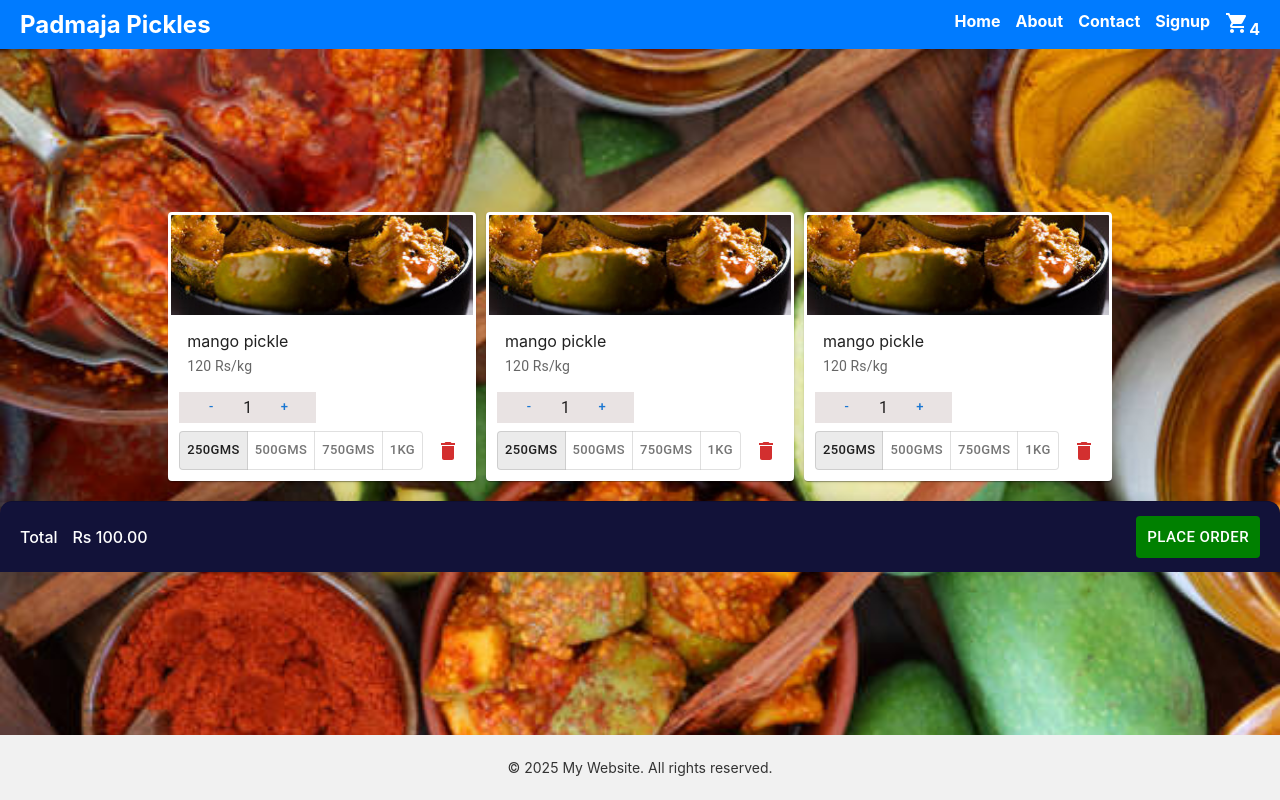
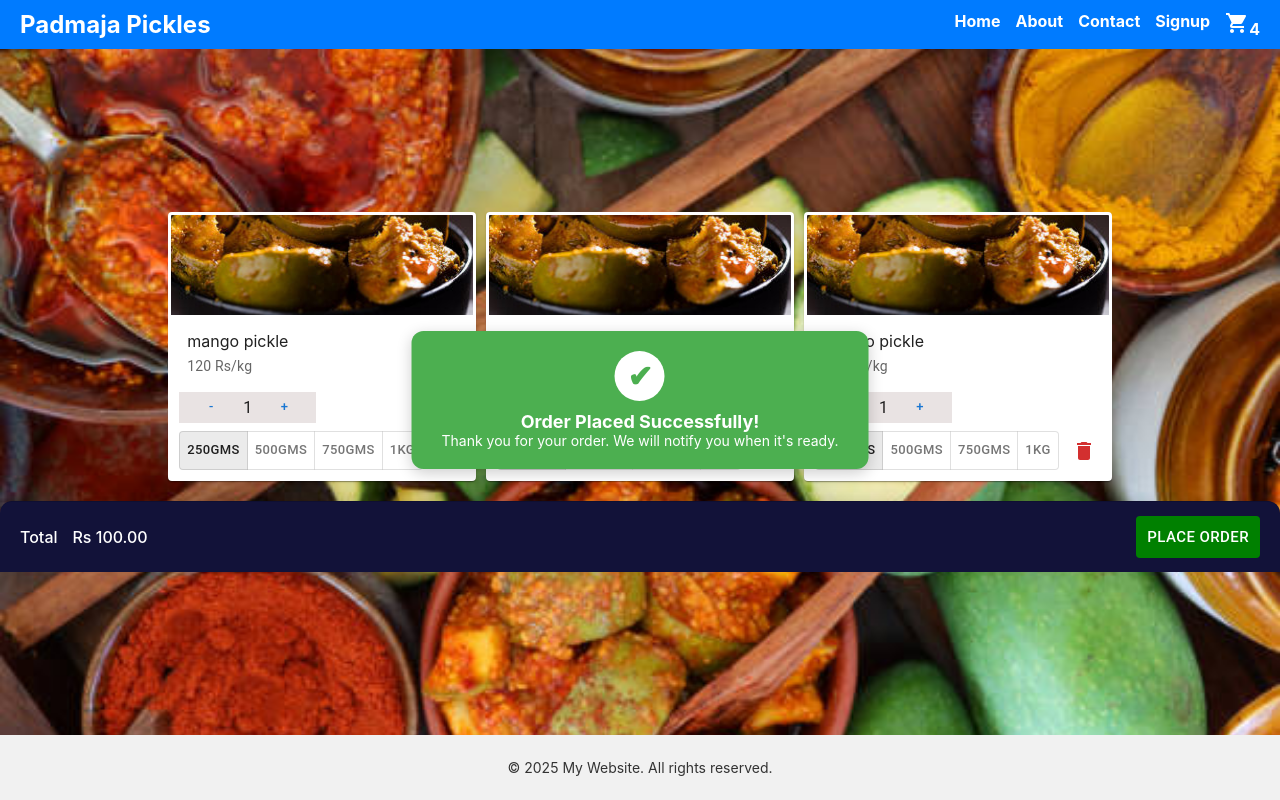
Before and after one commit to Harish-Pulapa-7036/Pickle_delivery, a React (Create React App) app: page /cart in a window 1280 px wide. Both pictures are taken after a click on the button "PLACE ORDER". Built offline with nearby package versions, Linux system fonts and the light colour scheme.

Commit message:
order popup with sound

```diff
--- /dev/null
+++ b/src/components/OrderPopup.css
@@ -0,0 +1,60 @@
+.order-popup {
+    position: fixed;
+    top: 50%;
+    left: 50%;
+    transform: translate(-50%, -50%);
+    background: #4caf50; /* Success green */
+    color: white;
+    padding: 20px 30px;
+    box-shadow: 0 4px 15px rgba(0, 0, 0, 0.2);
+    border-radius: 12px;
+    z-index: 1000;
+    text-align: center;
+    animation: fadeIn 0.3s ease-in-out;
+    display: flex;
+    flex-direction: column;
+    align-items: center;
+    gap: 10px;
+}
+.popup-content{
+    display: flex;
+    justify-content: center;
+    align-items: center;
+    flex-direction: column;
+}
+.popup-content h3 {
+    margin: 0;
+    font-size: 18px;
+    font-weight: bold;
+}
+
+.popup-content p {
+    margin: 0;
+    font-size: 14px;
+    color: white;
+}
+
+.tick-mark {
+    width: 50px;
+    height: 50px;
+    background: white;
+    color: #4caf50;
+    border-radius: 50%;
+    display: flex;
+    align-items: center;
+    justify-content: center;
+    font-size: 30px;
+    font-weight: bold;
+    margin-bottom: 10px;
+}
+
+@keyframes fadeIn {
+    from {
+        opacity: 0;
+        transform: translate(-50%, -45%);
+    }
+    to {
+        opacity: 1;
+        transform: translate(-50%, -50%);
+    }
+}
--- /dev/null
+++ b/src/components/OrderPopup.jsx
@@ -0,0 +1,28 @@
+import React, { useState, useEffect } from 'react';
+import './OrderPopup.css'; // Add styles here
+
+const OrderPopup = ({
+    orderPlaced,
+    setOrderPlaced
+}) => {
+
+
+
+    return (
+        <div>
+
+            {/* Popup */}
+            {orderPlaced && (
+                <div className="order-popup">
+                    <div className="popup-content">
+                    <div className="tick-mark">✔</div>
+                        <h3>Order Placed Successfully!</h3>
+                        <p>Thank you for your order. We will notify you when it's ready.</p>
+                    </div>
+                </div>
+            )}
+        </div>
+    );
+};
+
+export default OrderPopup;
--- a/src/pages/CartList.jsx
+++ b/src/pages/CartList.jsx
@@ -2,6 +2,7 @@ import { Button, Card, CardActions, CardContent, CardMedia, IconButton, ToggleBu
 import "./CartList.css"
 import { useState } from "react";
 import DeleteIcon from '@mui/icons-material/Delete';
+import OrderPopup from "../components/OrderPopup";
 const CartItem = () => {
     const [selectedWeight, setSelectedWeight] = useState('250gms');
     const [quantity, setQuantity] = useState(1);
@@ -69,6 +70,18 @@ const CartItem = () => {
     </>
 }
 const CartList = () => {
+     // Function to handle order placement
+     const [orderPlaced, setOrderPlaced] = useState(false);
+     const placeOrder = () => {
+        setOrderPlaced(true);
+
+        // // Play order placed sound
+        const audio = new Audio('/sounds/order-sound.wav'); // Place file in public/sounds folder
+        audio.play();
+
+        // Automatically close popup after 3 seconds
+        setTimeout(() => setOrderPlaced(false), 3000);
+    };
     return (
         <>
         <div style={{ maxHeight: "70vh",paddingBottom:"20px" }} className="cartList-container invisibleScroller">
@@ -89,12 +102,18 @@ const CartList = () => {
                 </Typography>
             </div>
 
-            <Button size="large"  sx={{background:'green',color:"white", '&:hover': {
+            <Button size="large"
+             sx={{background:'green',color:"white", '&:hover': {
                         backgroundColor: "#0056b3",  // Keep white on hover
                         color: "white"             // Optional - keep text color
-                    }}}>place order</Button>
+                    }}}
+                    onClick={placeOrder}
+                    >
+                        place order
+                        </Button>
 
             </div>
+            <OrderPopup setOrderPlaced={setOrderPlaced} orderPlaced={orderPlaced}/>
         </>
     )
 }
```
Also changed, not shown: 1 other file (tests, documents, lock files or other folders).
